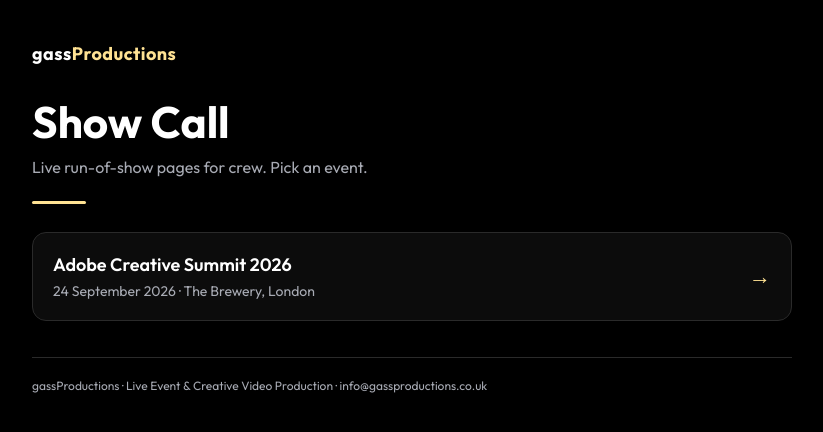
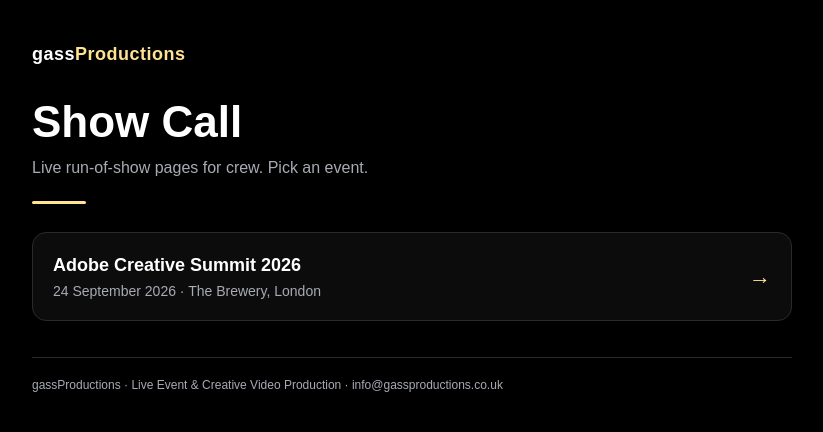
Before and after one commit to louismxrtin/agenda, a plain HTML site: page index.html in a window 1280 px wide. Shown: the whole page, without its empty margins (228-1051 px from the left). Drawn offline with Linux system fonts and the light colour scheme.

Commit message:
Add files via upload

```diff
--- a/index.html
+++ b/index.html
@@ -4,12 +4,10 @@
 <meta charset="UTF-8">
 <meta name="viewport" content="width=device-width, initial-scale=1.0">
 <title>Show Call — gassProductions</title>
-<link rel="preconnect" href="https://fonts.googleapis.com">
-<link href="https://fonts.googleapis.com/css2?family=Outfit:wght@400;500;600;700&display=swap" rel="stylesheet">
 <style>
   :root{--gold:#FFE293;--muted:#A8ABB4;--border:#2a2a2a;--panel:#0c0c0c}
   *{box-sizing:border-box;margin:0;padding:0}
-  body{background:#000;color:#fff;font-family:'Outfit',system-ui,sans-serif;line-height:1.6;min-height:100vh;padding:40px 20px}
+  body{background:#000;color:#fff;font-family:Arial, Helvetica, sans-serif;line-height:1.6;min-height:100vh;padding:40px 20px}
   .wrap{max-width:760px;margin:0 auto}
   .wordmark{font-weight:700;font-size:18px;letter-spacing:.5px}
   .wordmark span{color:var(--gold)}
```
